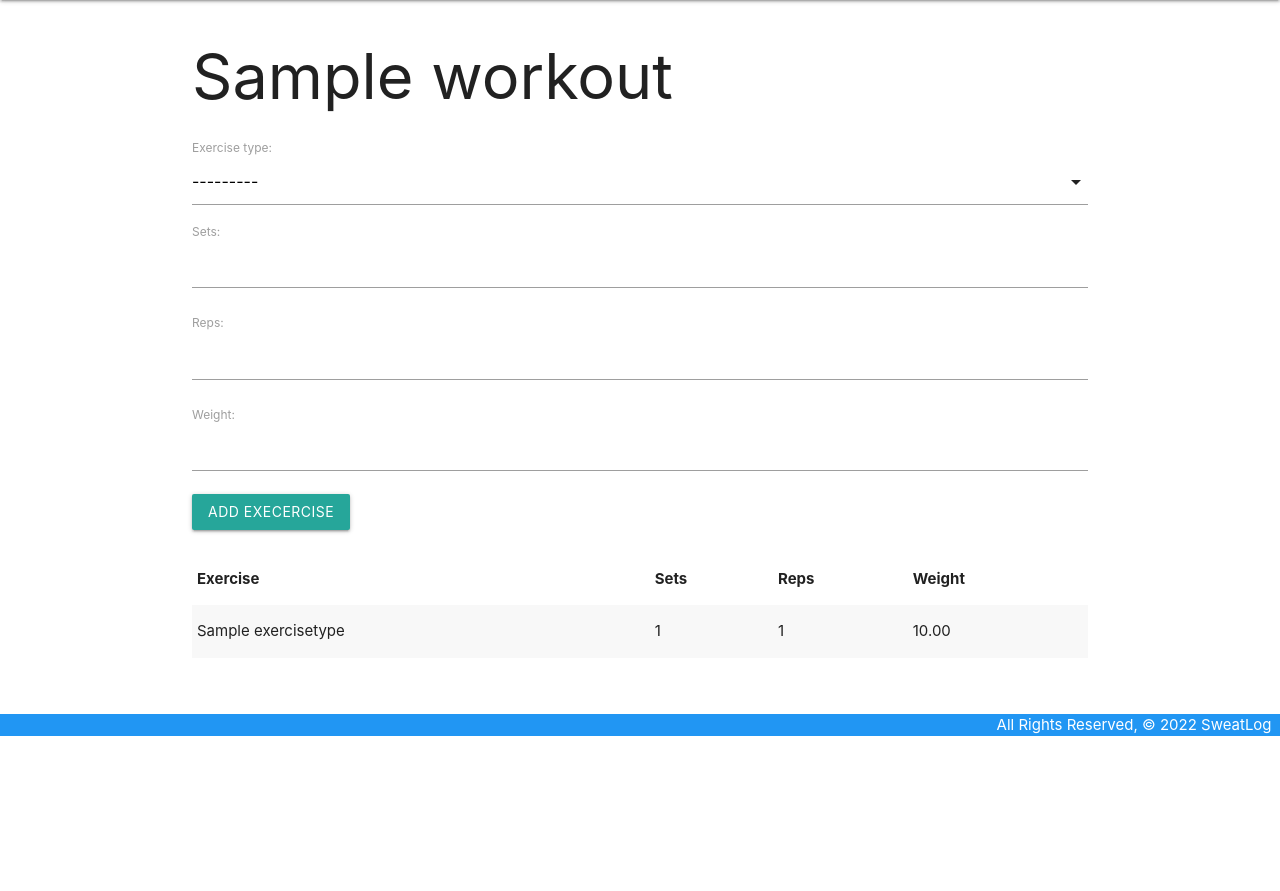
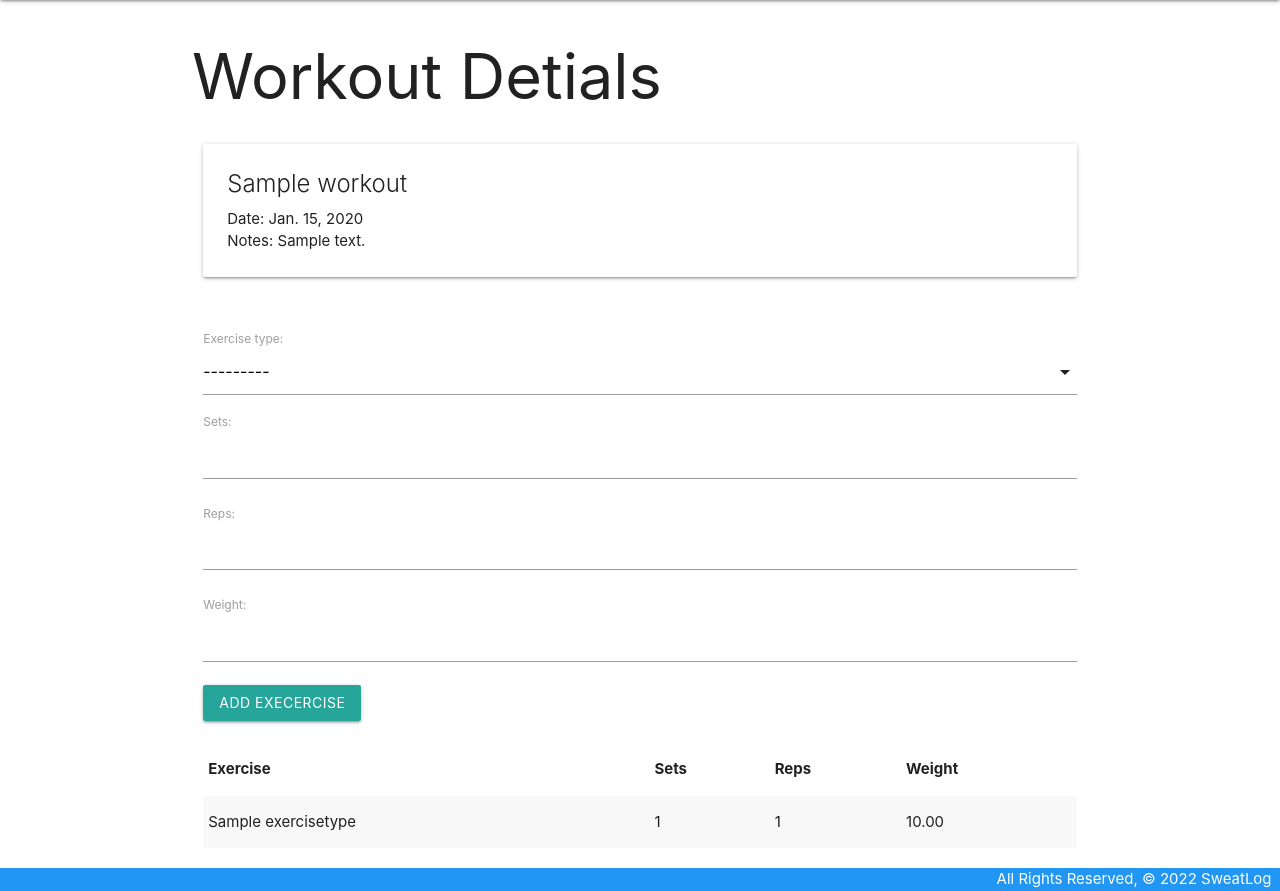
Before and after one commit to jsonnguyen/sweatlog, a Django app: page /workouts/1/ in a window 1280 px wide. Shown: the part 64-955 px from the top of the page. Before the commit the page ends 800 px from the top, so only its background shows below. Run offline with Django 5.2, Linux system fonts and the light colour scheme; tables that the repository leaves empty hold one stand-in row (values such as "Sample post").

Commit message:
add more details to detail page

```diff
--- a/main_app/templates/workouts/detail.html
+++ b/main_app/templates/workouts/detail.html
@@ -1,9 +1,23 @@
 {% extends "base.html" %}
 {% block content %}
 
-<h1>{{ workout.name }}</h1>
+<h1>Workout Detials</h1>
 
-<div class="col">
+<div class="row">
+    <div class="col s12">
+        <div class="card">
+            <div class="card-content">
+                <span class="card-title">{{ workout.name }}</span>
+                <p>Date: {{ workout.date }}</p>
+                <p>Notes: {{ workout.notes }}</p>
+            </div>
+        </div>
+    </div>
+</div>
+
+
+<div class="row">
+    <div class="col s12">
         <form action="" method="POST">
             {% csrf_token %}
             <!-- Render the inputs -->
@@ -32,6 +46,7 @@
             </tbody>
         </table>
     </div>
+</div>
 
   <script>
     const selectEl = document.getElementById('id_exercise_type');
--- a/main_app/urls.py
+++ b/main_app/urls.py
@@ -6,5 +6,7 @@ urlpatterns = [
     path('', views.home, name='home'),
     path('workouts/', views.WorkoutList.as_view(), name='index'),
     path('workouts/<int:workout_id>/', views.workout_detail, name='detail'),
-    path('workouts/create', views.WorkoutCreate.as_view(), name='workout_create')
+    path('workouts/create', views.WorkoutCreate.as_view(), name='workout_create'),
+    path('workouts/<int:pk>/update', views.WorkoutUpdate.as_view(), name='workout_update'),
+    path('workouts/<int:pk>/delete', views.WorkoutDelete.as_view(), name='workout_delete'),
 ]
--- a/main_app/views.py
+++ b/main_app/views.py
@@ -43,3 +43,11 @@ class WorkoutCreate(LoginRequiredMixin, CreateView):
   def form_valid(self, form):
     form.instance.user = self.request.user
     return super().form_valid(form)
+
+class WorkoutUpdate(LoginRequiredMixin, UpdateView):
+  model = Workout
+  fields = ['name', 'date', 'notes']
+
+class WorkoutDelete(LoginRequiredMixin, DeleteView):
+  model = Workout
+  success_url ='/workouts'
```
Also changed, not shown: main_app/templates/main_app/workout_confirm_delete.html (added, +13 -0 lines). Lines whose indentation alone changed are shown as unchanged.
